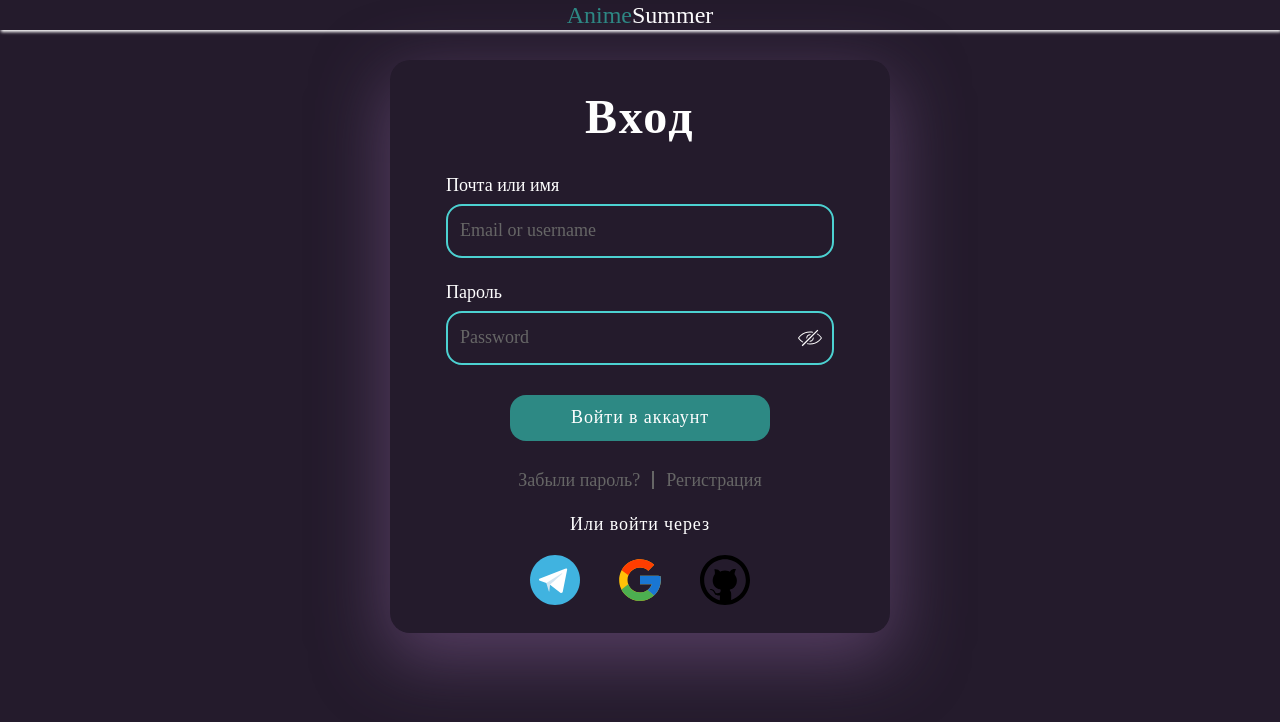
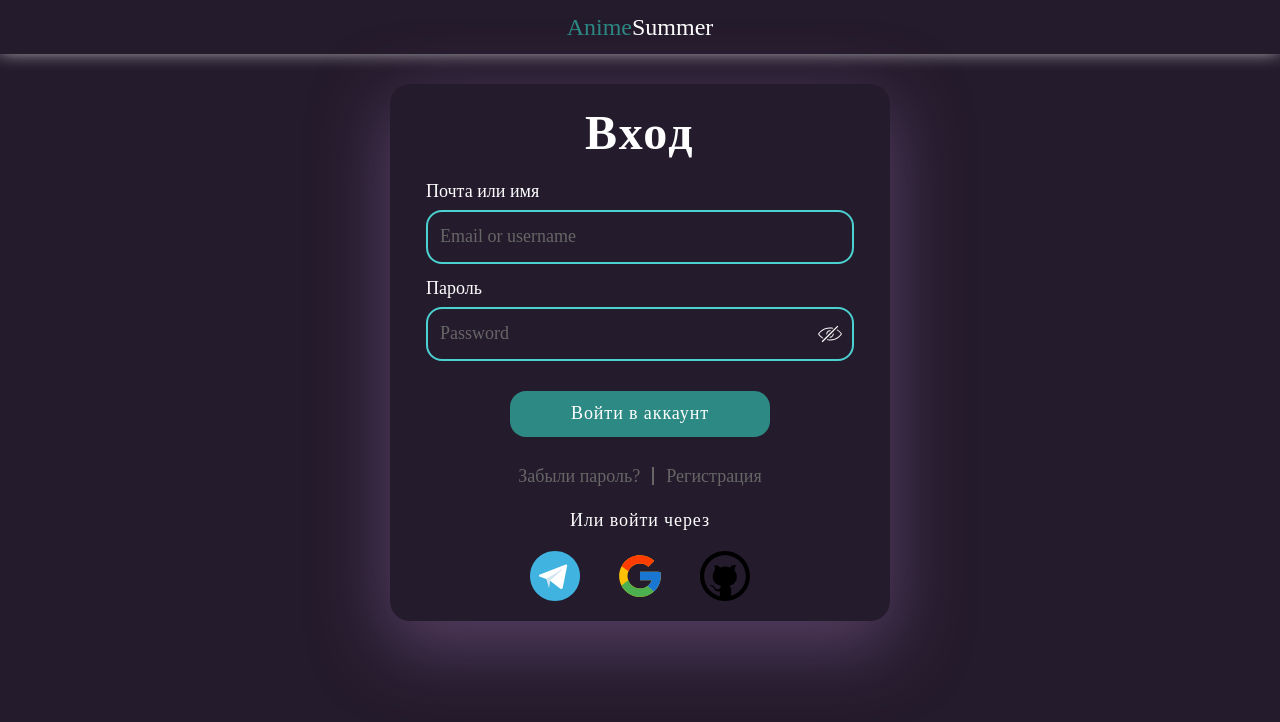
Before and after one commit to cookies-with-tea/fims-site, a React (Vite) app: page /login in a window 1280 px wide. Shown: the top 722 px of the page. Built offline with nearby package versions, Linux system fonts and the light colour scheme.

Commit message:
ASF-13: исправил размеры форм + внес изменения в шапку сайта

```diff
--- a/src/layouts/guest/GuestLayout.tsx
+++ b/src/layouts/guest/GuestLayout.tsx
@@ -9,8 +9,10 @@ export const GuestLayout = () => {
     return (
       <div className={'guest-layout wrapper'}>
         <div className={cx('auth')}>
-          <div className={cx('auth__header','container')}>
-            <Logo />
+          <div className={cx('auth__header')}>
+            <div className="container">
+              <Logo />
+            </div>
           </div>
 
           <div className={cx('auth__body')}>
--- a/src/layouts/guest/styles.module.scss
+++ b/src/layouts/guest/styles.module.scss
@@ -3,12 +3,11 @@
     background: $background--black;
 
     &__header {
-      height: 30px;
       display: flex;
       align-items: center;
       justify-content: center;
-      box-shadow: 1px 2px 3px $color--white;
-      background: $background--black
+      box-shadow: $color--white  -1px -5px 20px;
+      padding: 15px 0;
     }
 
     &__body {
@@ -24,6 +23,6 @@
       border-radius: 20px;
       box-shadow: rgb(125 90 141 / 56%) 0 22px 70px 4px;
       color: $color--white;
-      padding: 28px 56px;
+      padding: 20px 36px;
     }
 }
--- a/src/pages/auth/styles.module.scss
+++ b/src/pages/auth/styles.module.scss
@@ -5,7 +5,7 @@
 
     &__item {
         &:not(:last-child) {
-            margin-bottom: 25px;
+            margin-bottom: 15px;
         }
     }
 
@@ -61,7 +61,7 @@
         transition: color 200ms ease-in;
         cursor: pointer;
 
-        &:hover{
+        &:hover {
             color: $color--white;
         }
     }
@@ -89,5 +89,5 @@
     line-height: 120%;
     letter-spacing: 2.4px;
     text-align: center;
-    margin-bottom: 30px;
+    margin-bottom: 20px;
 }
```
